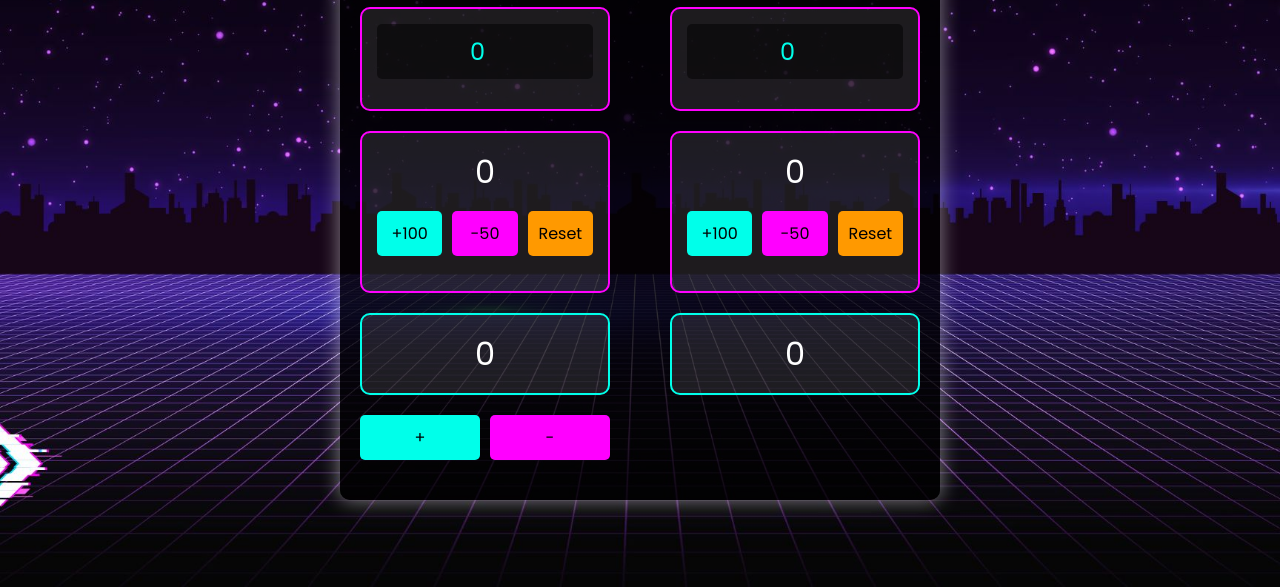
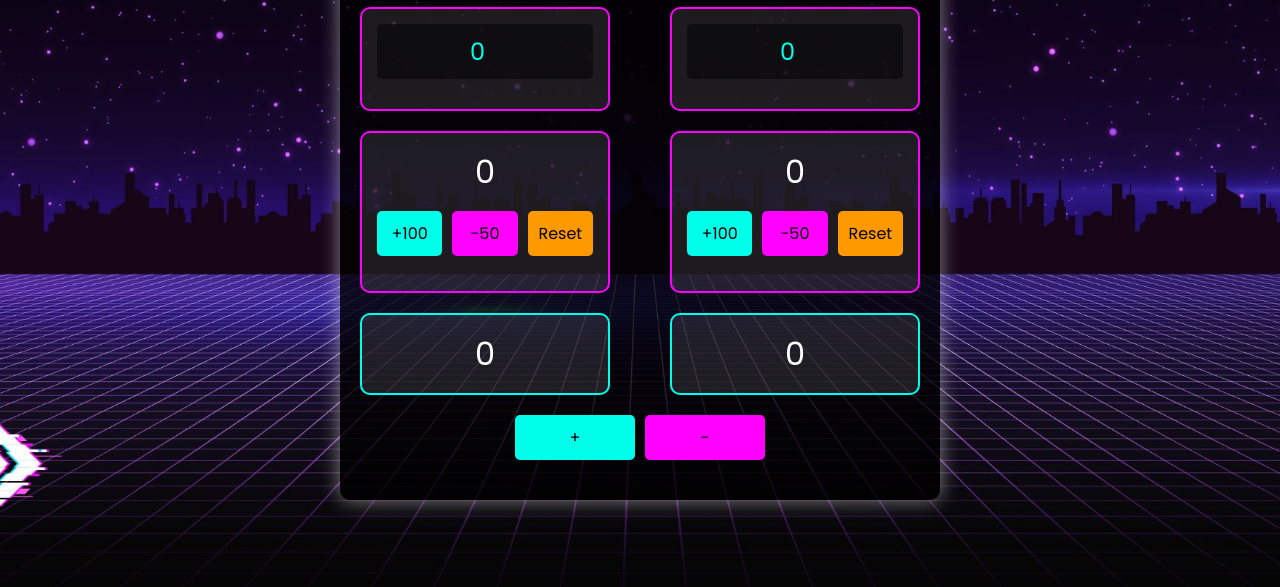
Before and after one commit to rirism/thebattleofbrains, a plain HTML site: page index.html in a window 1280 px wide. Shown: the part 213-800 px from the top of the page. Drawn offline with Linux system fonts and the light colour scheme.

Commit message:
justify add and subtract buttons

```diff
--- a/styles.css
+++ b/styles.css
@@ -94,6 +94,7 @@ h1 {
     display: flex;
     flex-direction: column; /* Change to column layout for mobile */
     align-items: center; /* Center the buttons */
+    justify-content: center; /* Center the buttons horizontally */
     gap: 10px;
     margin-bottom: 20px; /* Space between the first card and buttons */
 }
```
